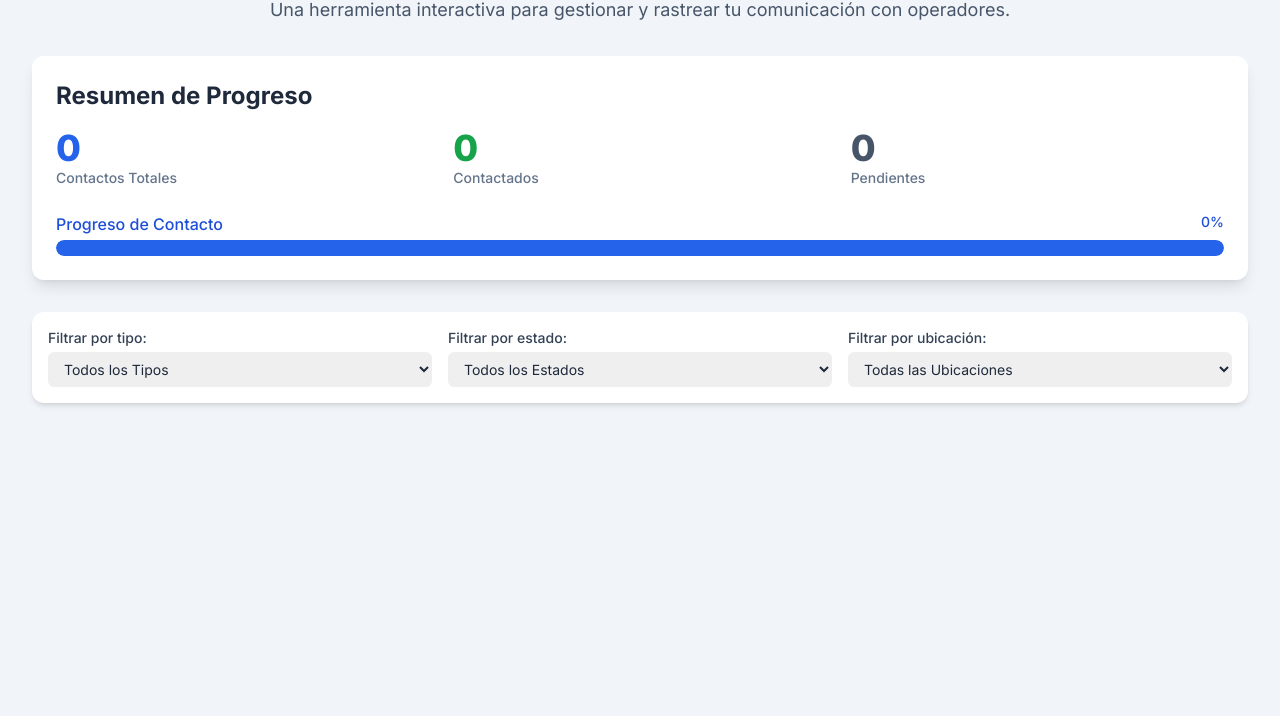
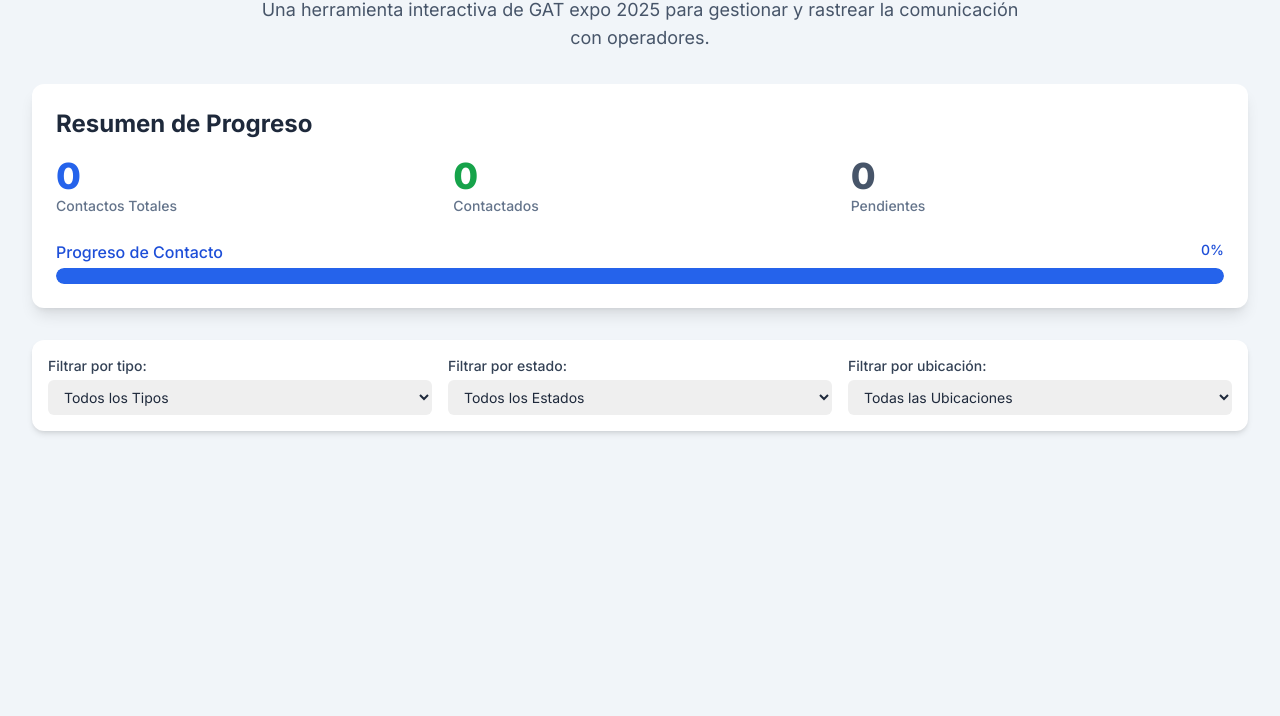
Before and after one commit to hernanfx3d/hfx, a plain HTML site: page index.html in a window 1280 px wide. Shown: the part 84-800 px from the top of the page. Drawn offline with nearby package versions, Linux system fonts and the light colour scheme; no server answers.

Commit message:
Update index.html

```diff
--- a/index.html
+++ b/index.html
@@ -74,7 +74,7 @@
 
         <header class="text-center mb-8">
             <h1 class="text-3xl md:text-4xl font-extrabold text-slate-900 tracking-tight">Dashboard de Contactos: Industria del Juego en México</h1>
-            <p class="mt-2 text-lg text-slate-600 max-w-3xl mx-auto">Una herramienta interactiva para gestionar y rastrear tu comunicación con operadores.</p>
+            <p class="mt-2 text-lg text-slate-600 max-w-3xl mx-auto">Una herramienta interactiva de GAT expo 2025 para gestionar y rastrear la comunicación con operadores.</p>
         </header>
 
         <!-- Stats and Progress Section -->
```
